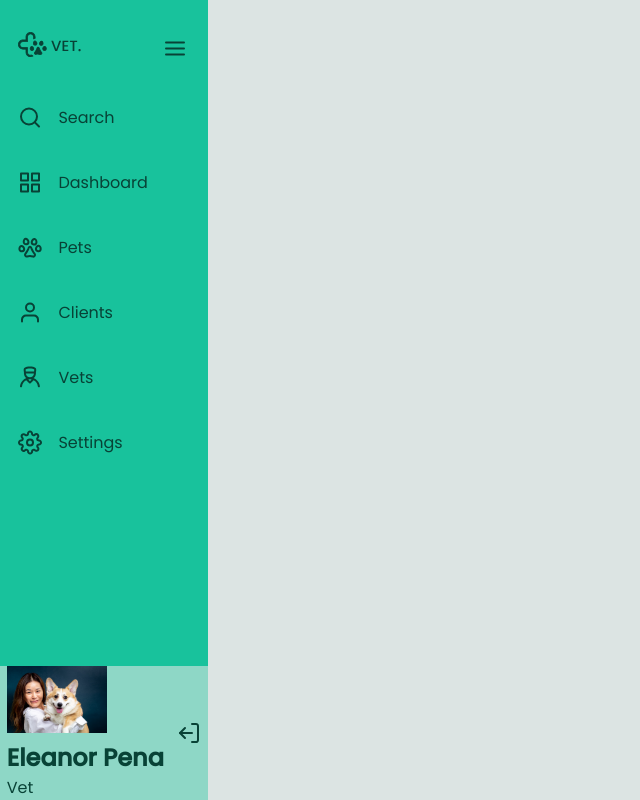
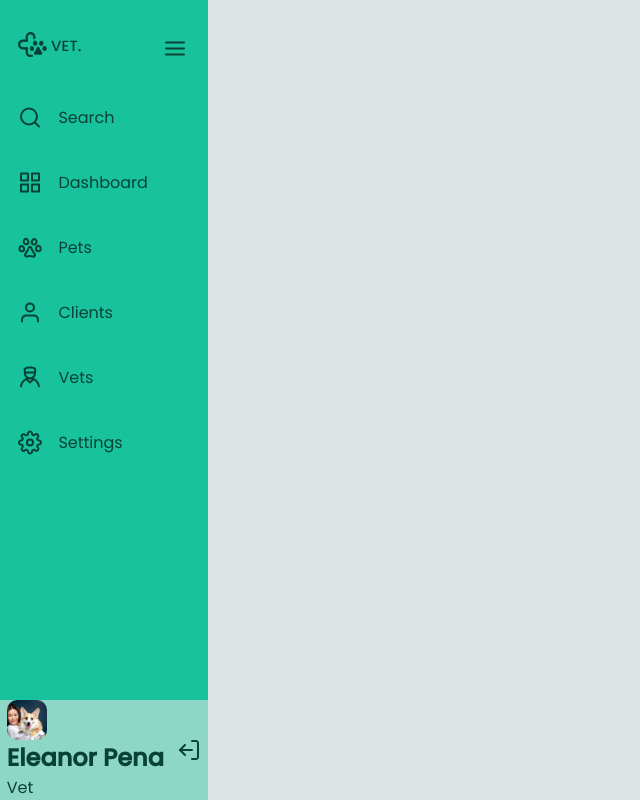
Before and after one commit to albert-rafa/sidebar, a plain HTML site: page index.html in a window 1280 px wide. Shown: the whole page, without its empty margins (0-640 px from the left). Drawn offline with Linux system fonts and the light colour scheme.

Commit message:
Adjusted profile image

```diff
--- a/style.css
+++ b/style.css
@@ -81,8 +81,23 @@ LOGOUT SECTION
 
     background-color: var(--light-green);
 }
+
+.profile-picture {
+    height: 40px;
+    width: 40px;
+
+    display: flex;
+    justify-content: center;
+    align-items: center;
+
+    border-radius: 10px;
+
+    overflow: hidden;
+}
 .logout .info .profile-picture img {
-    width: 100px;
+    height: 100%;
+    width: 100%;
+    object-fit: cover;
 }
 
 /*
```
